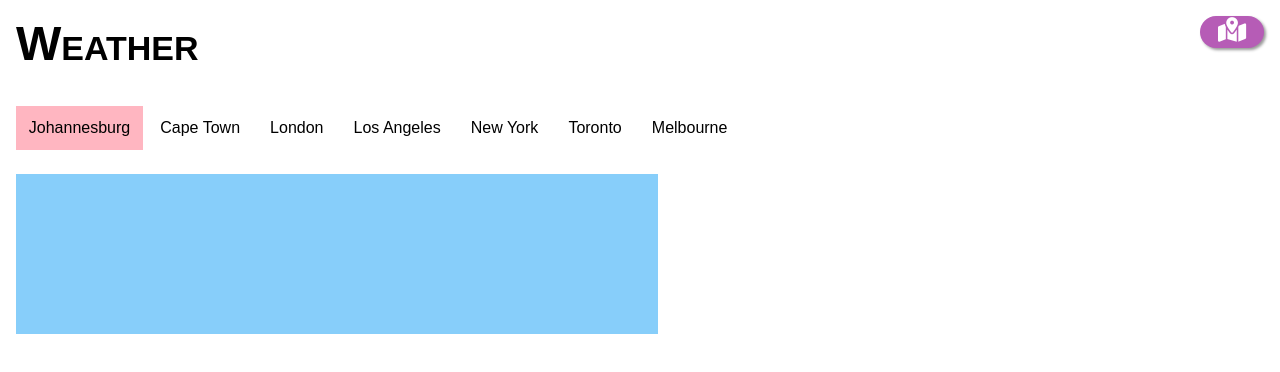
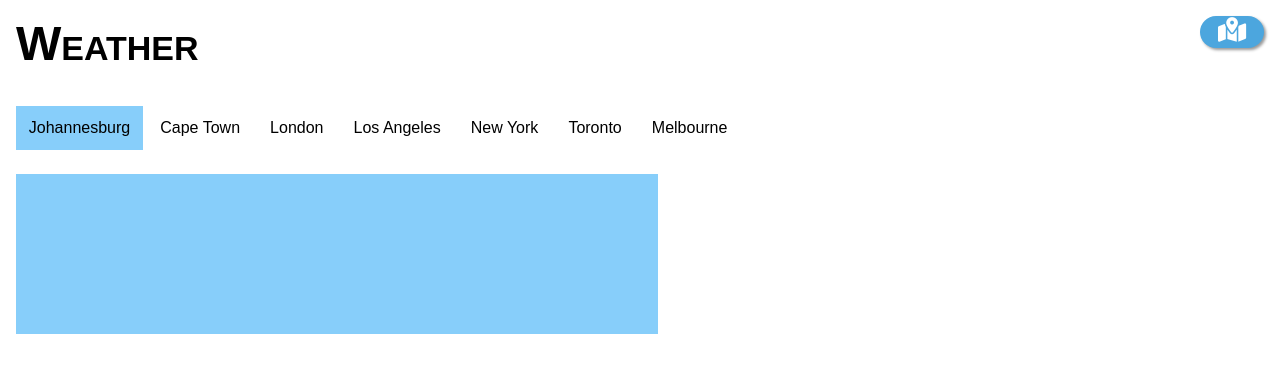
Before and after one commit to DVT-Launchpad-Web-Cadets/tana_weather_app, a plain HTML site: page index.html in a window 1280 px wide. In both pictures the pointer is over the link "Johannesburg". Drawn offline with nearby package versions, Linux system fonts and the light colour scheme; no server answers.

Commit message:
feat: :lipstick: finalised style

```diff
--- a/styles.css
+++ b/styles.css
@@ -42,7 +42,7 @@ body {
 }
 
 .major_cities_scroll a:hover {
-  background-color: lightpink;
+  background-color: lightskyblue;
 }
 
 .weather_and_map {
@@ -128,7 +128,7 @@ body {
     height: 2rem;
     top: 1rem;
     right: 1rem;
-    background-color: rgb(182, 92, 182);
+    background-color: rgb(76, 166, 222);
     color: white;
     border-radius: 50px;
     text-align: center;
```
